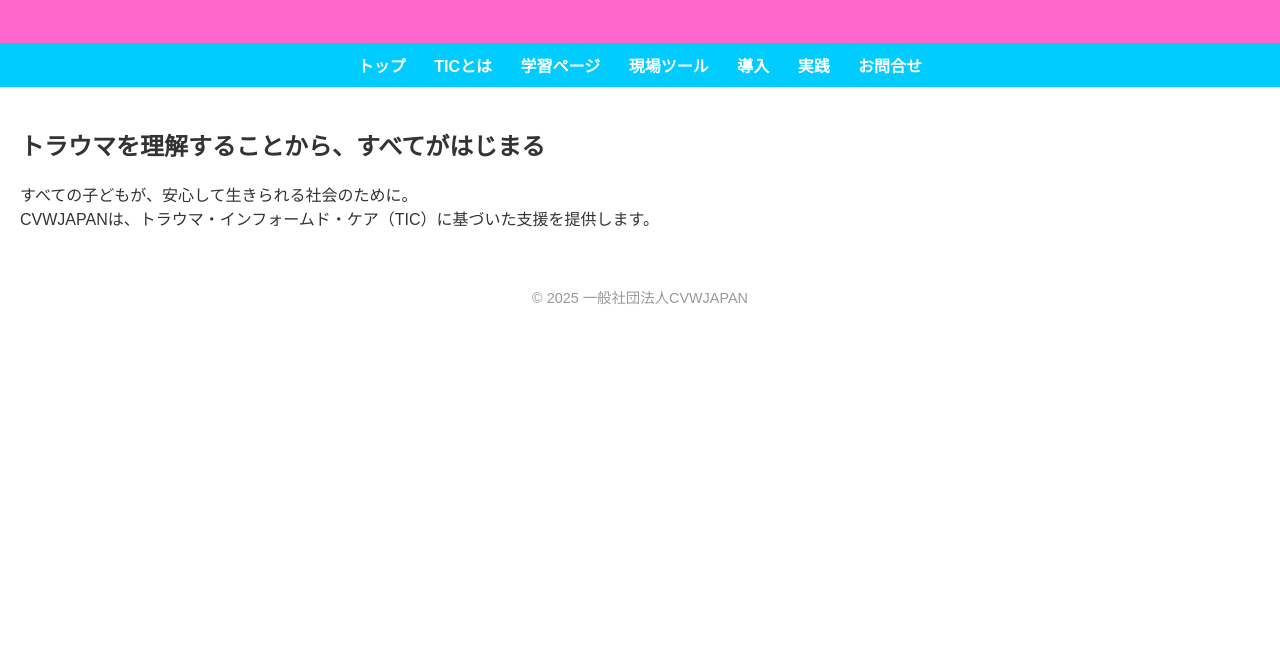
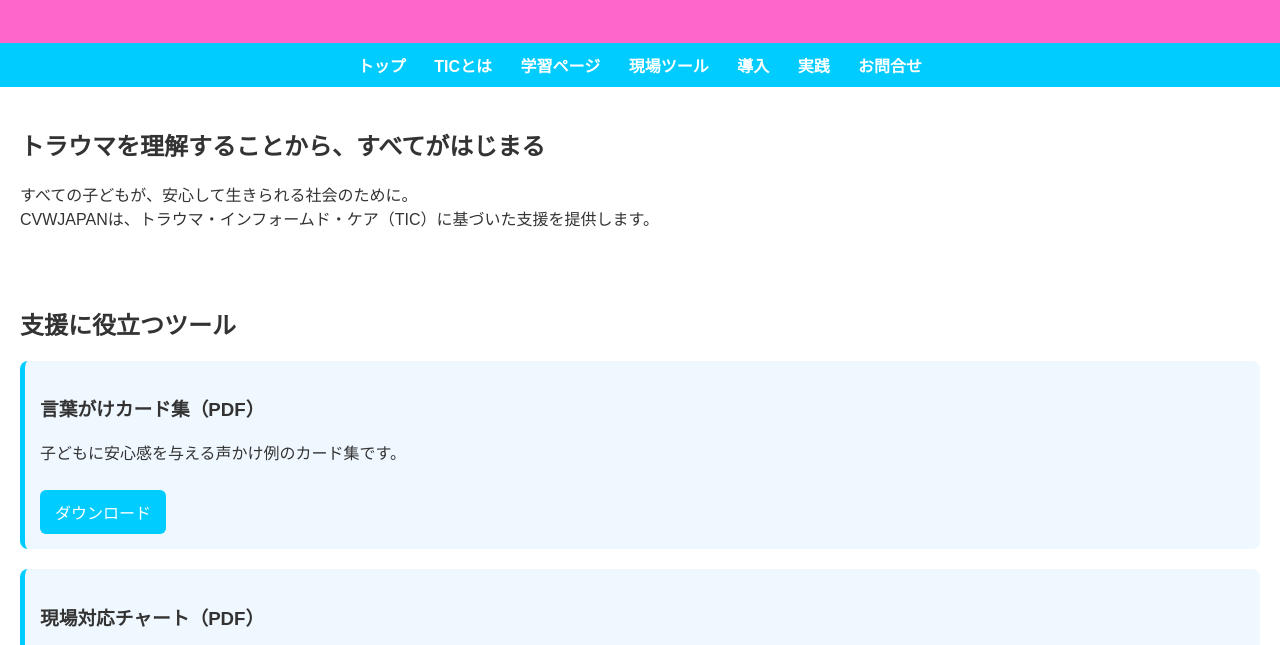
Before and after one commit to CVWJAPAN/cvw-tic, a plain HTML site: page index.html in a window 1280 px wide. Shown: the part 137-782 px from the top of the page. Drawn offline with Linux system fonts and the light colour scheme.

Commit message:
Add files via upload

```diff
--- a/index.html
+++ b/index.html
@@ -32,6 +32,22 @@
     section {
       padding: 20px;
     }
+    .card {
+      background: #f0f8ff;
+      border-left: 5px solid #00ccff;
+      padding: 15px;
+      margin-bottom: 20px;
+      border-radius: 8px;
+    }
+    .button {
+      display: inline-block;
+      margin-top: 10px;
+      background: #00ccff;
+      color: #fff;
+      padding: 10px 15px;
+      text-decoration: none;
+      border-radius: 6px;
+    }
     footer {
       text-align: center;
       font-size: 0.9em;
@@ -65,6 +81,22 @@
   </p>
 </section>
 
+<section>
+  <h2>支援に役立つツール</h2>
+
+  <div class="card">
+    <h3>言葉がけカード集（PDF）</h3>
+    <p>子どもに安心感を与える声かけ例のカード集です。</p>
+    <a class="button" href="tools/voice-cards.pdf" target="_blank">ダウンロード</a>
+  </div>
+
+  <div class="card">
+    <h3>現場対応チャート（PDF）</h3>
+    <p>状況ごとに判断を助けるチャート形式の対応ガイドです。</p>
+    <a class="button" href="tools/response-chart.pdf" target="_blank">ダウンロード</a>
+  </div>
+</section>
+
 <footer>
   © 2025 一般社団法人CVWJAPAN
 </footer>
```
